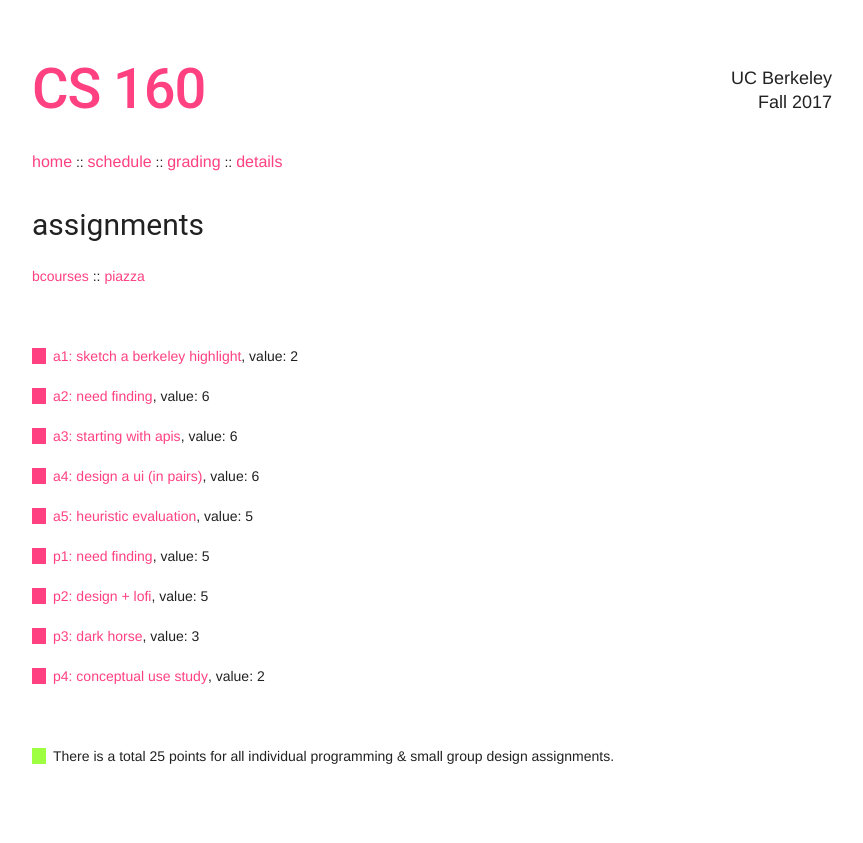
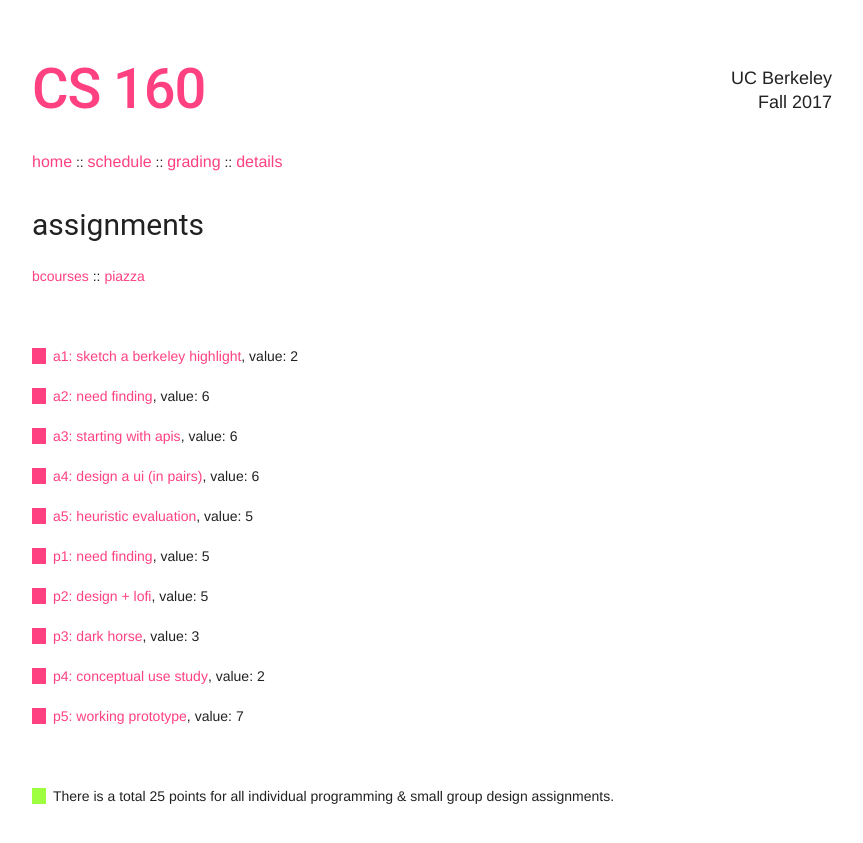
Before and after one commit to cs160-berkeley/website, a Jekyll site: the page built from assign.md, in a window 1280 px wide. Shown: the top 843 px of the page, without its empty margins (208-1071 px from the left). Built offline with Jekyll 4.4.1, drawn with Linux system fonts in a browser that asks for light colours.

```diff
--- a/_data/assign.yaml
+++ b/_data/assign.yaml
@@ -26,3 +26,6 @@
 - name: "p4: conceptual use study"
   link: https://docs.google.com/document/d/1YeEacupctezlLfCruNBQ6hGDK7lZCa_CAV15nUFpZlQ/edit
   valu: 2
+- name: "p5: working prototype"
+  link: https://docs.google.com/document/d/1sIRac--Qpj_zkPdCInkFS4zWLHXlrKF5iiKR_kfHK3I/edit#
+  valu: 7
```
